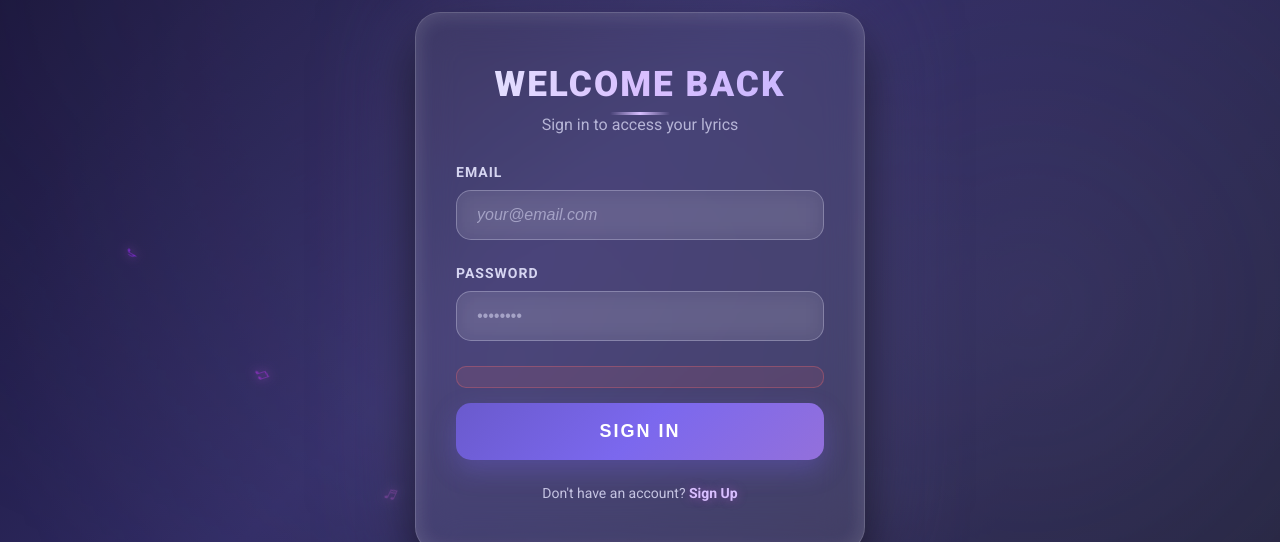
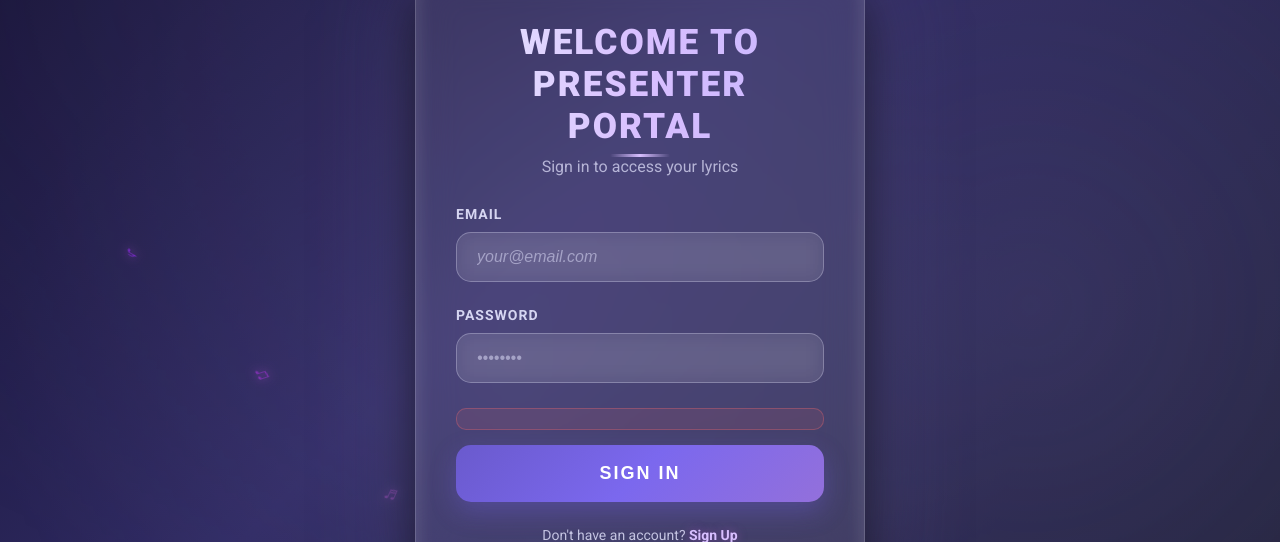
Before and after one commit to abhi-tech-gamit/presenter, a plain HTML site: page login.html in a window 1280 px wide. Shown: the part 258-800 px from the top of the page. Drawn offline with Linux system fonts and the light colour scheme; no server answers.

Commit message:
Update login.html

```diff
--- a/login.html
+++ b/login.html
@@ -38,7 +38,7 @@
     <div class="auth-box">
       <!-- Login Form -->
       <div id="loginForm" class="auth-form">
-        <h2>Welcome Back</h2>
+        <h2>Welcome to Presenter Portal </h2>
         <p class="auth-subtitle">Sign in to access your lyrics</p>
 
         <form id="loginFormElement">
```
